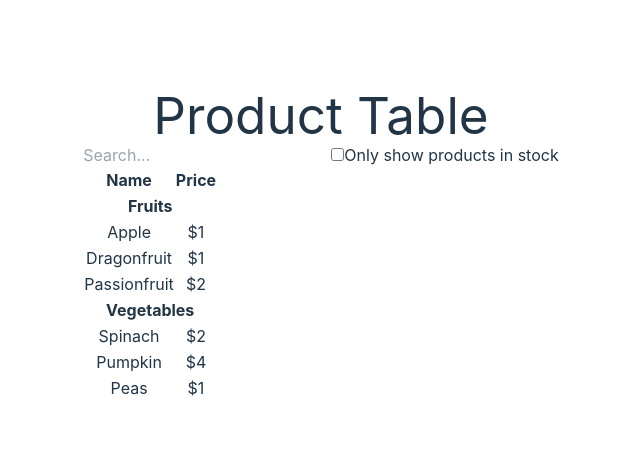
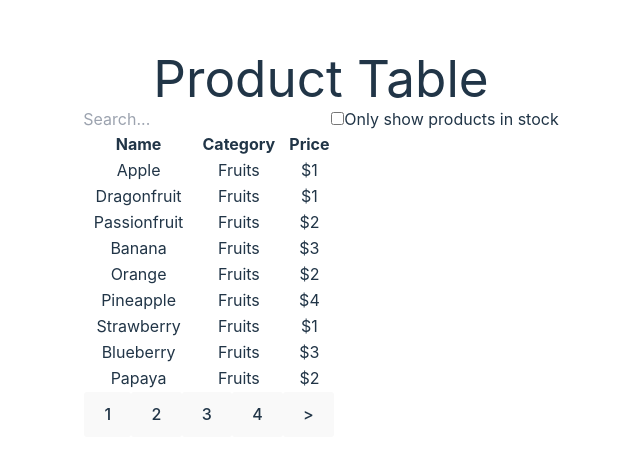
Before and after one commit to MrSudden/Development, a React (Vite) app in the folder ReactJSDev/Learn/SimpliLearn/SimpliLearn/: page / in a window 1280 px wide. Shown: the part 156-614 px from the top of the page, without its empty margins (319-959 px from the left). Built offline with nearby package versions, Linux system fonts and the light colour scheme.

Commit message:
Seperating the ProductTable data into ProductCategoryTableData and ProductPaginationTableData to implement pagination

```diff
--- a/ReactJSDev/Learn/SimpliLearn/SimpliLearn/src/Lesson_3/FilterableProductTable.jsx
+++ b/ReactJSDev/Learn/SimpliLearn/SimpliLearn/src/Lesson_3/FilterableProductTable.jsx
@@ -27,8 +27,43 @@ ProductRow.propTypes = {
     product: PropTypes.object.isRequired
 }
 
-function ProductTable({ PRODUCTS, filterText, onlyInStock }) {
-    const header = ["Name", "Price"]
+function ProductRowMultiColumn({ product }) {
+    return (
+        <tr>
+            <td className="w-48 text-start pl-6">{ product.stocked ? product.name: <span className='text-red-600'>{product.name}</span> }</td>
+            <td className="w-48 text-start">{product.category}</td>
+            <td className="w-48 text-end pr-6">{product.price}</td>
+        </tr>
+    );
+}
+
+ProductRowMultiColumn.propTypes = {
+    product: PropTypes.object.isRequired
+}
+
+function ProductTable({ header, products }) {
+    return (
+        <>
+            <table className={`flex flex-col w-${48 * header.length}`}>
+                <thead className="flex flex-row font-bold bg-zinc-200">
+                    <tr>
+                        {header.map((head, index) => (<th className="w-48" key={index}>{head}</th>))}
+                    </tr>
+                </thead>
+                <tbody>
+                    {products}
+                </tbody>
+            </table>
+        </>
+    );
+}
+
+ProductTable.propTypes = {
+    header: PropTypes.arrayOf(PropTypes.string).isRequired,
+    products: PropTypes.object.isRequired
+}
+
+function ProductCategoryTableData({ PRODUCTS, filterText, onlyInStock }) {
     const rows = [];
     let lastCategory = null;
     PRODUCTS.forEach((product) => {
@@ -45,21 +80,102 @@ function ProductTable({ PRODUCTS, filterText, onlyInStock }) {
         lastCategory = product.category;
     });
 
+    return rows;
+}
+
+ProductCategoryTableData.propTypes = {
+    PRODUCTS: PropTypes.arrayOf(PropTypes.object).isRequired,
+    filterText: PropTypes.string,
+    onlyInStock: PropTypes.bool
+}
+
+function ProductPaginationTableData({ PRODUCTS, filterText, onlyInStock }) {
+    const [currentPage, setCurrentPage] = useState(1);
+    const itemsPerPage = 9;
+    const totalPages = Math.ceil(PRODUCTS.length / itemsPerPage);
+
+    const handlePageChange = (pageNumber) => {
+        setCurrentPage(pageNumber);
+    };
+
+    const renderPaginationButtons = () => {
+        const buttons = [];
+        const maxButtons = 5;
+
+        let startButton = Math.max(currentPage - Math.floor(maxButtons / 2), 1);
+        let endButton = startButton + maxButtons - 1;
+
+        if (endButton > totalPages) {
+            endButton = totalPages;
+            startButton = Math.max(endButton - maxButtons + 1, 1);
+        }
+
+        if (currentPage > 1) {
+            buttons.push(
+                <button
+                    key="prev"
+                    onClick={() => handlePageChange(currentPage - 1)}
+                    className="text-sm p-0 m-0 w-8 h-8 mx-1 rounded-full bg-zinc-200"
+                >
+                    {'<'}
+                </button>
+            );
+        }
+
+        for (let i = startButton; i <= endButton; i++) {
+            buttons.push(
+                <button
+                    key={i}
+                    onClick={() => handlePageChange(i)}
+                    className={`text-sm p-0 m-0 w-8 h-8 mx-1 rounded-full ${
+                        currentPage === i ? 'bg-blue-500' : 'bg-zinc-200'
+                    }`}
+                >
+                    {i}
+                </button>
+            );
+        }
+
+        if (currentPage < totalPages) {
+            buttons.push(
+                <button
+                    key="next"
+                    onClick={() => handlePageChange(currentPage + 1)}
+                    className="text-sm p-0 m-0 w-8 h-8 mx-1 rounded-full bg-zinc-200"
+                >
+                    {'>'}
+                </button>
+            );
+        }
+
+        return buttons;
+    };
+
+    const indexOfLastItem = currentPage * itemsPerPage;
+    const indexOfFirstItem = indexOfLastItem - itemsPerPage;
+    const currentProducts = PRODUCTS.filter((product) => {
+        if (filterText && !product.name.toLowerCase().includes(filterText.toLowerCase())) {
+            return false;
+        }
+        if (onlyInStock && !product.stocked) {
+            return false;
+        }
+        return true;
+    }).slice(indexOfFirstItem, indexOfLastItem);
+
     return (
-        <table className="flex flex-col w-96">
-            <thead className="flex flex-row font-bold bg-zinc-200">
-                <tr>
-                    {header.map((head, index) => (<th className="w-48" key={index}>{head}</th>))}
-                </tr>
-            </thead>
-            <tbody>
-                {rows}
-            </tbody>
-        </table>
+        <>
+            {currentProducts.map((product, index) => (
+                <ProductRowMultiColumn product={product} key={index} />
+            ))}
+            <tr className="flex flex-row place-content-center mt-2">
+                <td colSpan={3}>{renderPaginationButtons()}</td>
+            </tr>
+        </>
     );
 }
 
-ProductTable.propTypes = {
+ProductPaginationTableData.propTypes = {
     PRODUCTS: PropTypes.arrayOf(PropTypes.object).isRequired,
     filterText: PropTypes.string,
     onlyInStock: PropTypes.bool
@@ -74,7 +190,7 @@ function SearchBar({ filterText, onlyInStock, onFilterTextChange, onOnlyInStockC
     }
 
     return (
-        <form className="flex flex-col w-96">
+        <form className="flex flex-col">
             <input id="filterText" className="border-2 border-zinc-300 rounded" type="text" placeholder="Search..." value={filterText} onChange={handleFilterTextChange} />
             <label className="flex">
                 <input id="onlyInStock" className='mr-2' type="checkbox" checked={onlyInStock} onChange={handleOnlyInStockChange} />
@@ -99,7 +215,8 @@ function FilterableProductTable() {
         <div className="flex flex-col">
             <h1 className="text-xl font-bold mb-3">Product Table</h1>
             <SearchBar filterText={filterText} onlyInStock={onlyInStock} onFilterTextChange={setFilterText} onOnlyInStockChange={setOnlyInStock} />
-            <ProductTable PRODUCTS={PRODUCTS} filterText={filterText} onlyInStock={onlyInStock} />
+            {/* <ProductTable header={["Name", "Price"]} products={<ProductCategoryTableData PRODUCTS={PRODUCTS} filterText={filterText} onlyInStock={onlyInStock} />} /> */}
+            <ProductTable header={["Name", "Category", "Price"]} products={<ProductPaginationTableData PRODUCTS={PRODUCTS} filterText={filterText} onlyInStock={onlyInStock} />} />
         </div>
     );
 }
--- a/ReactJSDev/Learn/SimpliLearn/SimpliLearn/src/Lesson_3/data.js
+++ b/ReactJSDev/Learn/SimpliLearn/SimpliLearn/src/Lesson_3/data.js
@@ -1,10 +1,34 @@
 const PRODUCTS = [
-    {category: "Fruits", price: "$1", stocked: true, name: "Apple"},
-    {category: "Fruits", price: "$1", stocked: true, name: "Dragonfruit"},
-    {category: "Fruits", price: "$2", stocked: false, name: "Passionfruit"},
-    {category: "Vegetables", price: "$2", stocked: true, name: "Spinach"},
-    {category: "Vegetables", price: "$4", stocked: false, name: "Pumpkin"},
-    {category: "Vegetables", price: "$1", stocked: true, name: "Peas"}
+  { category: "Fruits", price: "$1", stocked: true, name: "Apple" },
+  { category: "Fruits", price: "$1", stocked: true, name: "Dragonfruit" },
+  { category: "Fruits", price: "$2", stocked: false, name: "Passionfruit" },
+  { category: "Fruits", price: "$3", stocked: true, name: "Banana" },
+  { category: "Fruits", price: "$2", stocked: true, name: "Orange" },
+  { category: "Fruits", price: "$4", stocked: false, name: "Pineapple" },
+  { category: "Fruits", price: "$1", stocked: true, name: "Strawberry" },
+  { category: "Fruits", price: "$3", stocked: true, name: "Blueberry" },
+  { category: "Fruits", price: "$2", stocked: false, name: "Papaya" },
+  { category: "Fruits", price: "$5", stocked: true, name: "Mango" },
+  { category: "Fruits", price: "$1", stocked: true, name: "Kiwi" },
+  { category: "Fruits", price: "$3", stocked: false, name: "Pomegranate" },
+  { category: "Fruits", price: "$2", stocked: true, name: "Grape" },
+  { category: "Fruits", price: "$4", stocked: true, name: "Guava" },
+  { category: "Fruits", price: "$1", stocked: false, name: "Lemon" },
+  { category: "Vegetables", price: "$2", stocked: true, name: "Spinach" },
+  { category: "Vegetables", price: "$4", stocked: false, name: "Pumpkin" },
+  { category: "Vegetables", price: "$1", stocked: true, name: "Peas" },
+  { category: "Vegetables", price: "$3", stocked: true, name: "Broccoli" },
+  { category: "Vegetables", price: "$2", stocked: false, name: "Cauliflower" },
+  { category: "Vegetables", price: "$1", stocked: true, name: "Carrot" },
+  { category: "Vegetables", price: "$4", stocked: true, name: "Asparagus" },
+  { category: "Vegetables", price: "$2", stocked: false, name: "Eggplant" },
+  { category: "Vegetables", price: "$3", stocked: true, name: "Zucchini" },
+  { category: "Vegetables", price: "$1", stocked: true, name: "Tomato" },
+  { category: "Vegetables", price: "$5", stocked: false, name: "Artichoke" },
+  { category: "Vegetables", price: "$2", stocked: true, name: "Cucumber" },
+  { category: "Vegetables", price: "$3", stocked: true, name: "Bell Pepper" },
+  { category: "Vegetables", price: "$4", stocked: false, name: "Beet" },
+  { category: "Vegetables", price: "$1", stocked: true, name: "Radish" }
 ];
 
 export default PRODUCTS;
```
